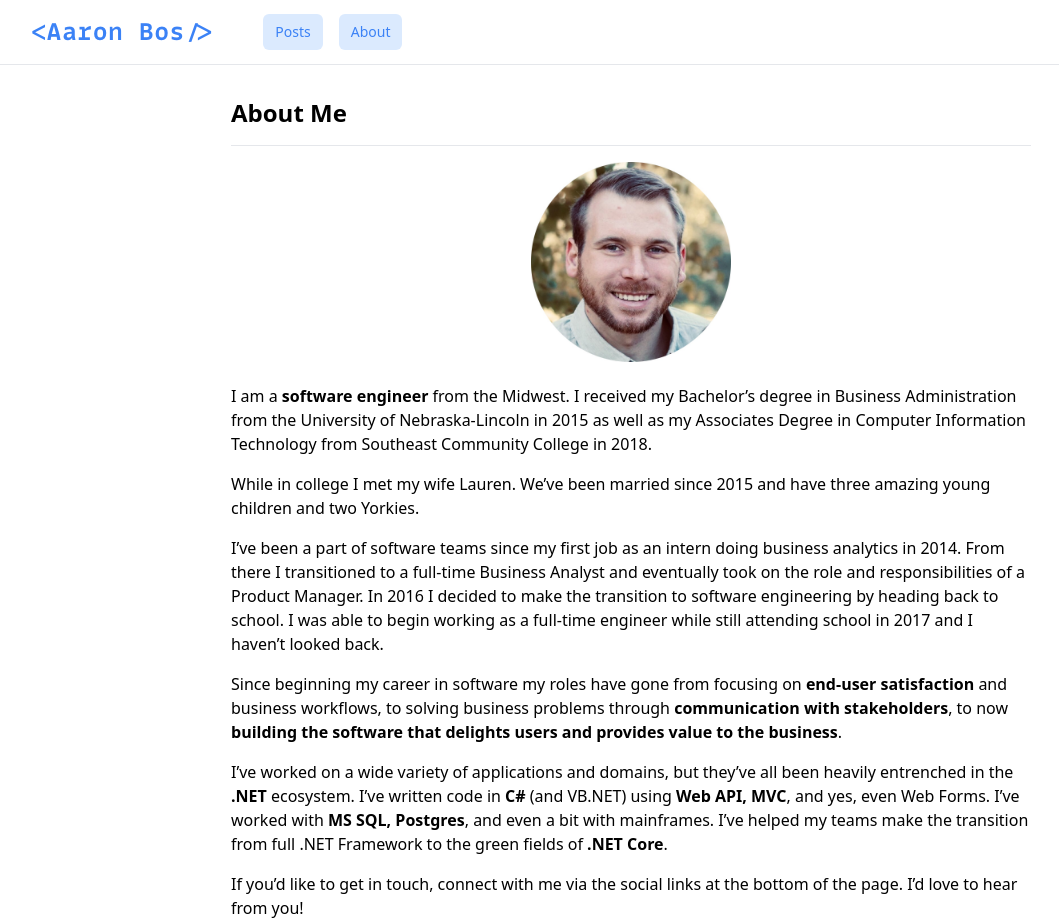
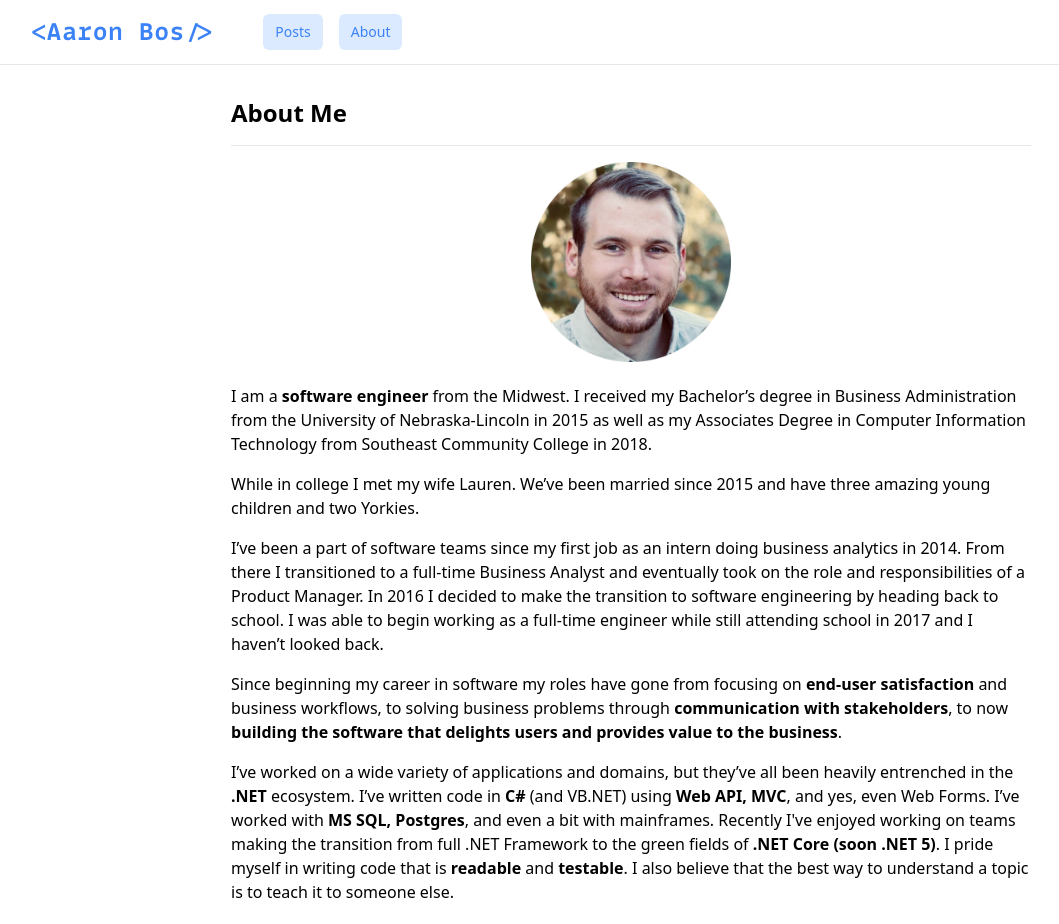
Before and after one commit to aaronmbos/personal-site, a Next.js app in the folder src/: page /about in a window 1280 px wide. Shown: the top 924 px of the page, without its empty margins (9-1068 px from the left). Built offline with nearby package versions, Linux system fonts and the light colour scheme; what @tailwindcss/typography would draw is missing.

Commit message:
Update about page

```diff
--- a/src/pages/about.js
+++ b/src/pages/about.js
@@ -34,7 +34,7 @@ export default function About() {
             Since beginning my career in software my roles have gone from focusing on <span className="font-semibold">end-user satisfaction</span> and business workflows, to solving business problems through <span className="font-semibold">communication with stakeholders</span>, to now <span className="font-semibold">building the software that delights users and provides value to the business</span>.
           </p>
           <p className="my-4">
-            I’ve worked on a wide variety of applications and domains, but they’ve all been heavily entrenched in the <span className="font-semibold">.NET</span> ecosystem. I’ve written code in <span className="font-semibold">C#</span> (and VB.NET) using <span className="font-semibold">Web API, MVC</span>, and yes, even Web Forms. I’ve worked with <span className="font-semibold">MS SQL, Postgres</span>, and even a bit with mainframes. I’ve helped my teams make the transition from full .NET Framework to the green fields of <span className="font-semibold">.NET Core</span>.
+            I’ve worked on a wide variety of applications and domains, but they’ve all been heavily entrenched in the <span className="font-semibold">.NET</span> ecosystem. I’ve written code in <span className="font-semibold">C#</span> (and VB.NET) using <span className="font-semibold">Web API, MVC</span>, and yes, even Web Forms. I’ve worked with <span className="font-semibold">MS SQL, Postgres</span>, and even a bit with mainframes. Recently I've enjoyed working on teams making the transition from full .NET Framework to the green fields of <span className="font-semibold">.NET Core (soon .NET 5)</span>. I pride myself in writing code that is <span className="font-semibold">readable</span> and <span className="font-semibold">testable</span>. I also believe that the best way to understand a topic is to teach it to someone else.
           </p>
           <p className="my-4">
             If you’d like to get in touch, connect with me via the social links at the bottom of the page. I’d love to hear from you!
```
